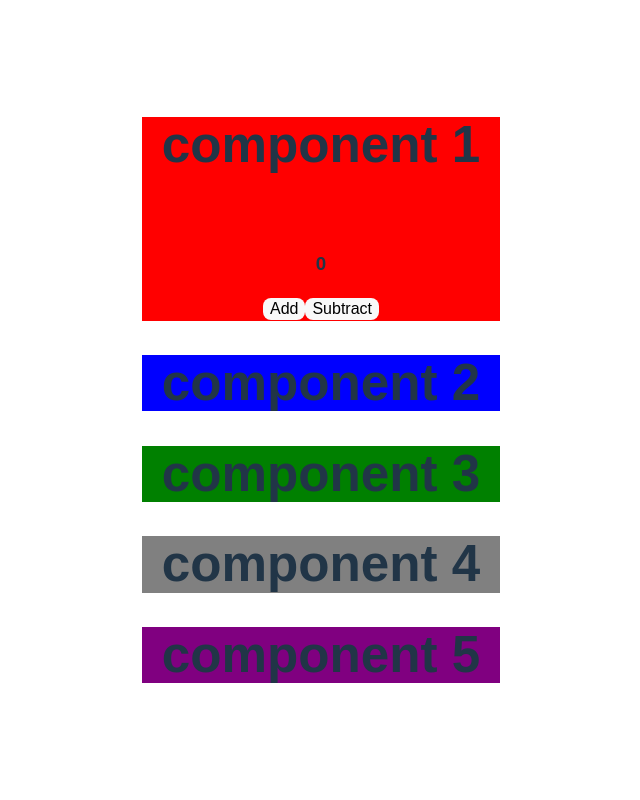
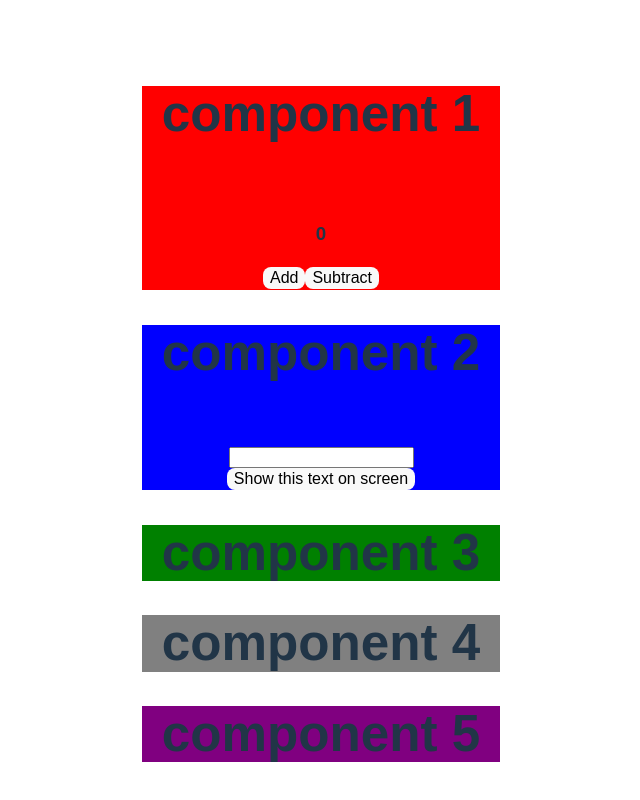
Before and after one commit to HowdyPardner/react-components, a React (Vite) app: page / in a window 1280 px wide. Shown: the top 800 px of the page, without its empty margins (339-979 px from the left). Built offline with nearby package versions, Linux system fonts and the light colour scheme.

Commit message:
Implement user input area  and button to display user input

```diff
--- a/src/App.jsx
+++ b/src/App.jsx
@@ -1,6 +1,7 @@
 import { useState } from 'react'
 import './App.css'
 import Counter from './components/Component1';
+import Input from './components/Component2';
 
 
 function App() {
@@ -13,7 +14,7 @@ function App() {
       </div>
       <div className="component-container blue">
         <h1>component 2</h1>
-        {/* put component2 RIGHT here */}
+        <Input/>
       </div>
       <div className="component-container green">
         <h1>component 3</h1>
--- /dev/null
+++ b/src/components/Component2/index.css
@@ -0,0 +1,11 @@
+#input-component-container {
+    display: flex;
+    flex-direction: column;
+    color: white;
+    justify-content: center;
+    align-items: center;
+}
+
+#input-component-container > input button {
+
+}
--- a/src/components/Component2/index.jsx
+++ b/src/components/Component2/index.jsx
@@ -7,3 +7,29 @@
 // • <button> that says "Show this text on screen". You click this button to show the text on the screen
 // • <div> to show the display Text state.
 // • !!! display Text should ONLY change when you click the button
+
+import React, { useState } from 'react'
+import './index.css'
+
+const Input = () => {
+    const [inputValue, setInputvalue] = useState("")
+    const [displayText, setDisplayText] = useState(false)
+
+    const handleOnChange = (e) => {
+        setInputvalue(e.target.value);
+    }
+
+    const handleClick= () => {
+        setDisplayText(!displayText)
+    }
+
+  return (
+    <div id='input-component-container'>
+        <p>{displayText ? `${inputValue}` : ``}</p>
+        <input type="text" value={inputValue} onChange={handleOnChange} />
+        <button onClick={handleClick}>Show this text on screen</button>
+    </div>
+  )
+}
+
+export default Input
```
